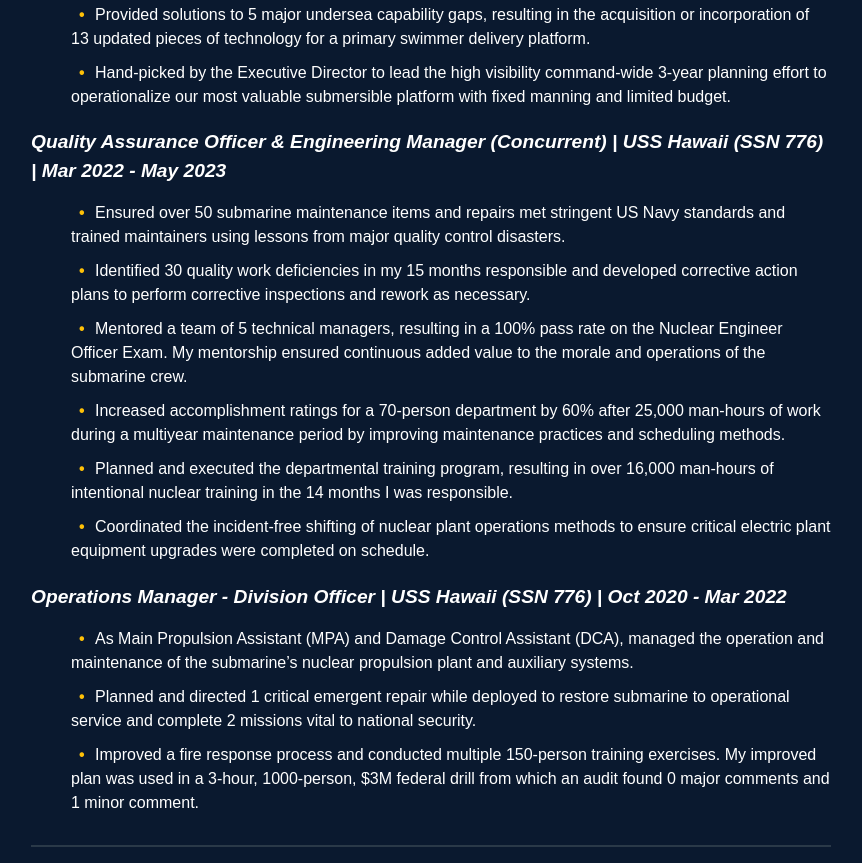
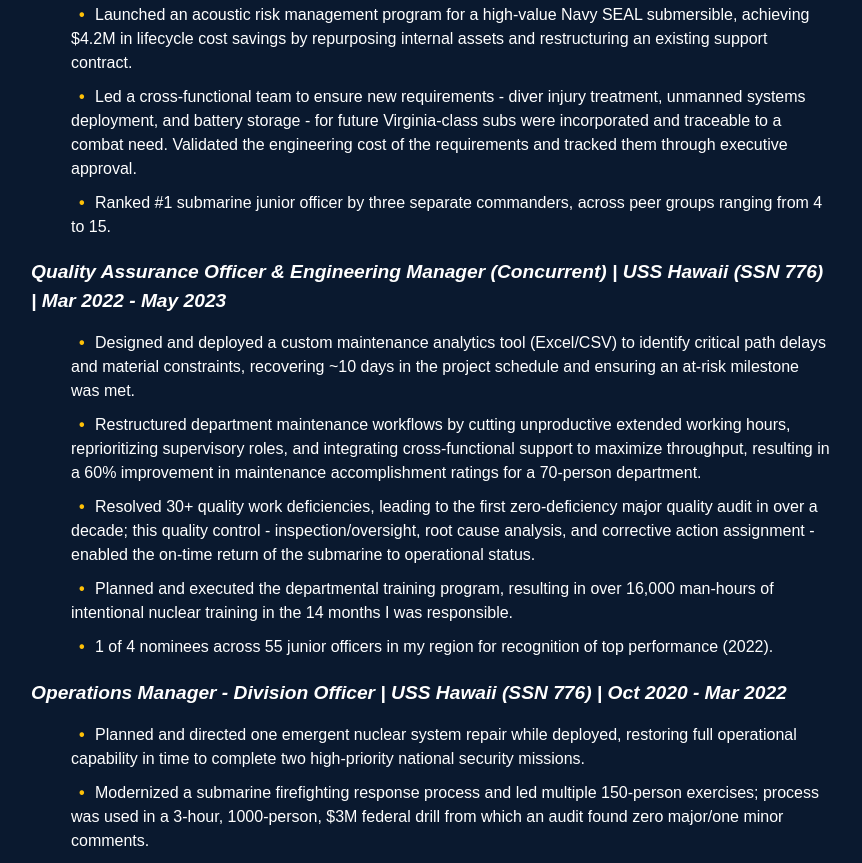
Before and after one commit to nsieja/personal_site, a plain HTML site: page resume.html in a window 1280 px wide. Shown: the part 1357-2220 px from the top of the page, without its empty margins (209-1071 px from the left). Drawn offline with Linux system fonts and the light colour scheme.

Commit message:
Update resume.html with new bullet points and revised about section

```diff
--- a/resume.html
+++ b/resume.html
@@ -25,10 +25,10 @@
             </div>
             <hr class="divider">
             <h2>Summary</h2>
-            <p class="summary">Transitioning submarine officer with 6 years experience leading teams in stressful and
-                high-impact environments. Well practiced in operations and program management, business strategy, and
-                problem solving in resource-constrained environments. Passionate about process improvement and team
-                building. Active U.S. TS/SCI security clearance.</p>
+            <p class="summary">Nuclear submarine officer with over 6 years experience leading teams in stressful and
+                high-impact environments. Well practiced in operations management and technical program management.
+                Adept at bridging technical work and business strategy. Passionate about process improvement and building
+                environments based on trust, support, and transparency.</p>
             <hr class="divider">
             <h2>Skills and Abilities</h2>
             <h3>Leadership Skills</h3>
@@ -40,7 +40,7 @@
             </ul>
             <h3>Managerial Skills</h3>
             <ul id="l1">
-                <li id="bodLink">Program Management</li>
+                <li id="bodLink">Technical Program Management</li>
                 <li id="bodLink">Project Management</li>
                 <li id="bodLink">Quality Management</li>
                 <li id="bodLink">Maintenance Management</li>
@@ -59,39 +59,23 @@
             <h2>Experience</h2>
             <h3>Undersea Mobility Program Manager | Naval Special Warfare Group Eight | May 2023 - Present</h3>
             <ul>
-                <li id="bodLink">Provided solutions to 5 major undersea capability gaps, resulting in the acquisition or
-                    incorporation of 13 updated pieces of technology for a primary swimmer delivery platform.</li>
-                <li id="bodLink">Hand-picked by the Executive Director to lead the high visibility command-wide 3-year
-                    planning effort to operationalize our most valuable submersible platform with fixed manning and
-                    limited budget.</li>
+                <li id="bodLink">Launched an acoustic risk management program for a high-value Navy SEAL submersible, achieving $4.2M in lifecycle cost savings by repurposing internal assets and restructuring an existing support contract.</li>
+                <li id="bodLink">Led a cross-functional team to ensure new requirements  - diver injury treatment, unmanned systems deployment, and battery storage - for future Virginia-class subs were incorporated and traceable to a combat need. Validated the engineering cost of the requirements and tracked them through executive approval.</li>
+                <li id="bodLink">Ranked #1 submarine junior officer by three separate commanders, across peer groups ranging from 4 to 15.</li>
             </ul>
             <h3>Quality Assurance Officer & Engineering Manager (Concurrent) | USS Hawaii (SSN 776) | Mar 2022 - May
                 2023</h3>
             <ul>
-                <li id="bodLink">Ensured over 50 submarine maintenance items and repairs met stringent US Navy standards
-                    and trained maintainers using lessons from major quality control disasters.</li>
-                <li id="bodLink">Identified 30 quality work deficiencies in my 15 months responsible and developed
-                    corrective action plans to perform corrective inspections and rework as necessary.</li>
-                <li id="bodLink">Mentored a team of 5 technical managers, resulting in a 100% pass rate on the Nuclear
-                    Engineer Officer Exam. My mentorship ensured continuous added value to the morale and operations of
-                    the submarine crew.</li>
-                <li id="bodLink">Increased accomplishment ratings for a 70-person department by 60% after 25,000
-                    man-hours of work during a multiyear maintenance period by improving maintenance practices and
-                    scheduling methods.</li>
-                <li id="bodLink">Planned and executed the departmental training program, resulting in over 16,000
-                    man-hours of intentional nuclear training in the 14 months I was responsible.</li>
-                <li id="bodLink">Coordinated the incident-free shifting of nuclear plant operations methods to ensure
-                    critical electric plant equipment upgrades were completed on schedule.</li>
+                <li id="bodLink">Designed and deployed a custom maintenance analytics tool (Excel/CSV) to identify critical path delays and material constraints, recovering ~10 days in the project schedule and ensuring an at-risk milestone was met.</li>
+                <li id="bodLink">Restructured department maintenance workflows by cutting unproductive extended working hours, reprioritizing supervisory roles, and integrating cross-functional support to maximize throughput, resulting in a 60% improvement in maintenance accomplishment ratings for a 70-person department.</li>
+                <li id="bodLink">Resolved 30+ quality work deficiencies, leading to the first zero-deficiency major quality audit in over a decade; this quality control - inspection/oversight, root cause analysis, and corrective action assignment - enabled the on-time return of the submarine to operational status.</li>
+                <li id="bodLink">Planned and executed the departmental training program, resulting in over 16,000 man-hours of intentional nuclear training in the 14 months I was responsible.</li>
+                <li id="bodLink">1 of 4 nominees across 55 junior officers in my region for recognition of top performance (2022).</li>
             </ul>
             <h3>Operations Manager - Division Officer | USS Hawaii (SSN 776) | Oct 2020 - Mar 2022</h3>
             <ul>
-                <li id="bodLink">As Main Propulsion Assistant (MPA) and Damage Control Assistant (DCA), managed the
-                    operation and maintenance of the submarine’s nuclear propulsion plant and auxiliary systems.</li>
-                <li id="bodLink">Planned and directed 1 critical emergent repair while deployed to restore submarine to
-                    operational service and complete 2 missions vital to national security.</li>
-                <li id="bodLink">Improved a fire response process and conducted multiple 150-person training exercises.
-                    My improved plan was used in a 3-hour, 1000-person, $3M federal drill from which an audit found 0
-                    major comments and 1 minor comment.</li>
+                <li id="bodLink">Planned and directed one emergent nuclear system repair while deployed, restoring full operational capability in time to complete two high-priority national security missions.</li>
+                <li id="bodLink">Modernized a submarine firefighting response process and led multiple 150-person exercises; process was used in a 3-hour, 1000-person, $3M federal drill from which an audit found zero major/one minor comments.</li>
             </ul>
             <hr class="divider">
             <h2>Education</h2>
@@ -104,8 +88,7 @@
                 <li id="bodLink">Project Management Professional (PMP)* | Project Management Institute (PMI)</li>
                 <li id="bodLink">Python 360 | eCornell - Computing</li>
                 <li id="bodLink">IT Automation with Python | Google</li>
-                <li id="bodLink">Understanding and Solving Complex Business Problems | MIT Sloan Executive Education
-                </li>
+                <li id="bodLink">Understanding and Solving Complex Business Problems | MIT Sloan Executive Education</li>
                 <li id="bodLink">Business Ethics | eCornell - Law</li>
             </ul>
         </div>
```
